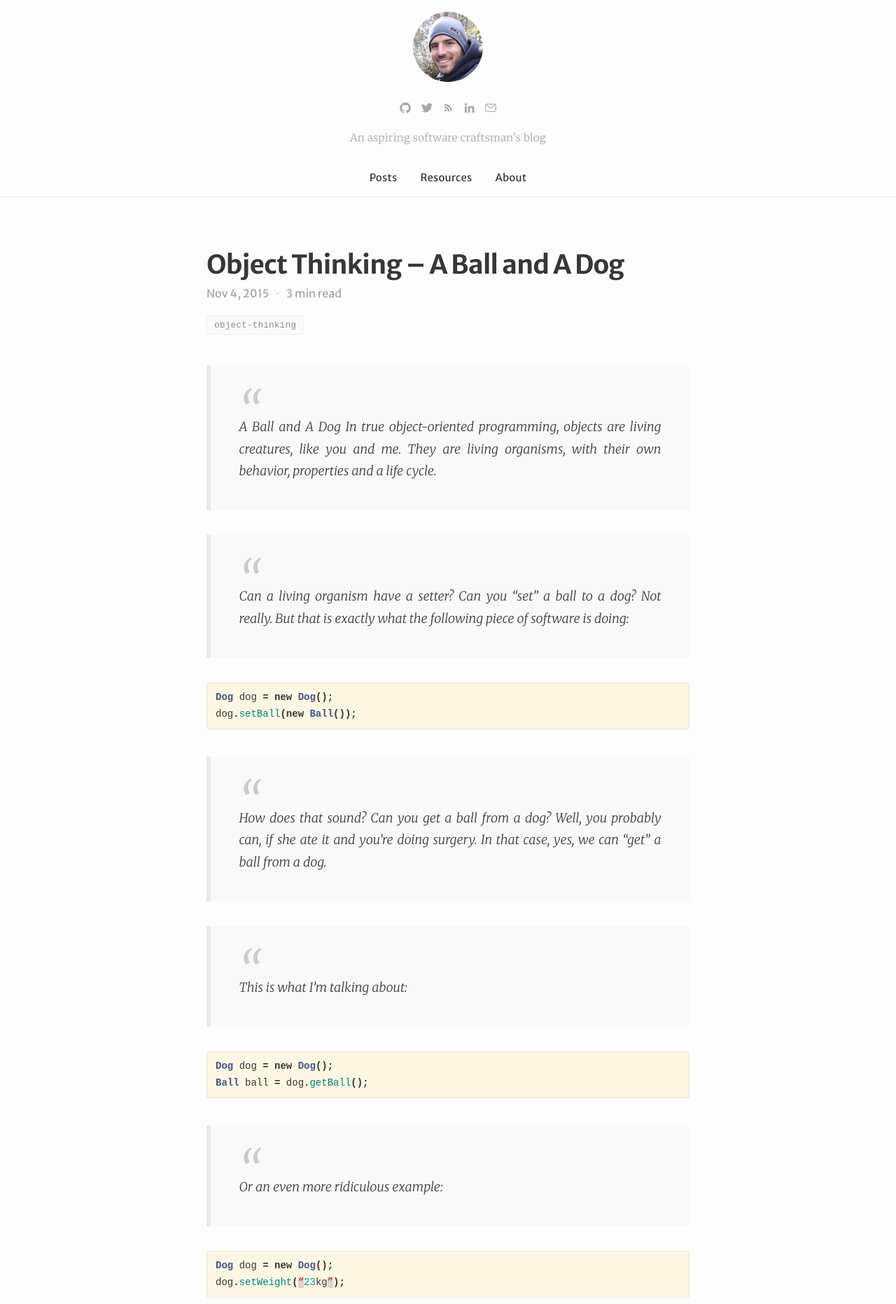
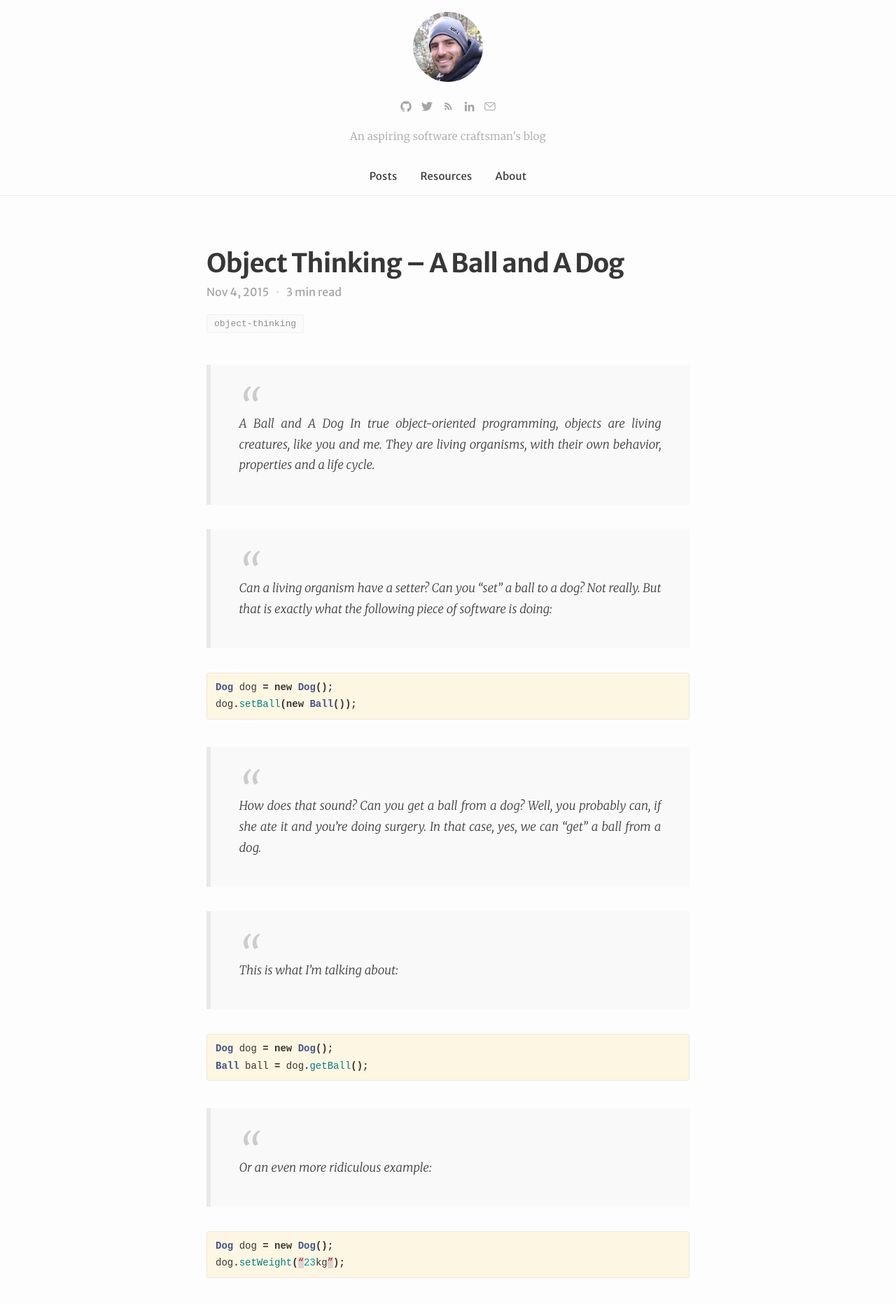
Before and after one commit to NunoAlexandre/nunoalexandre.github.io, a Jekyll site: the page built from _posts/2015-11-04-object-thinking-dog-ball.markdown, in a window 1280 px wide. Shown: the top 1863 px of the page at 70% size. Built offline with Jekyll 4.4.1, drawn with Linux system fonts in a browser that asks for light colours; comment, search, counter and statistics services are not loaded.

Commit message:
Adjusting post content font size.

```diff
--- a/_sass/_layout.scss
+++ b/_sass/_layout.scss
@@ -320,32 +320,22 @@ h1.post-title {
 .post-content p, .post-list .post .excerpt p, ul, ol, blockquote  {
    font-family: $second-font-family;
    font-weight: 300;
-   font-size: $base-font-size + 1;
+   font-size: $base-font-size;
 
    @include media-query($on-palm) {
-      font-size: $base-font-size;
+      font-size: $base-font-size - 1;
    }
 }
 
-.post-content {
-    p, ul, ol, blockquote  {
-      font-size: $base-font-size + 1;
+.post-content li a {
+    border-bottom: 1px dashed rgba(0,0,0,0.24);
+    font-size: $base-font-size - 1;
+    color: $text-color;
 
-      @include media-query($on-palm) {
-         font-size: $base-font-size;
-      }
+    @include media-query($on-palm) {
+       font-size: $base-font-size - 2;
     }
-
-   li a {
-      border-bottom: 1px dashed rgba(0,0,0,0.24);
-      font-size: $base-font-size;
-      color: $text-color;
-
-      @include media-query($on-palm) {
-         font-size: $base-font-size - 1;
-      }
-   }
- }
+}
 
 .post-list .post .excerpt p {
    font-size: $base-font-size;
```
